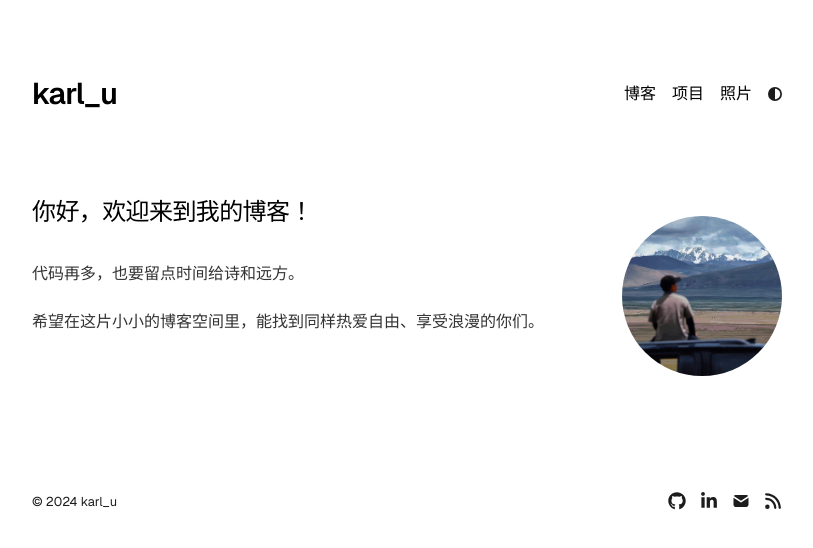
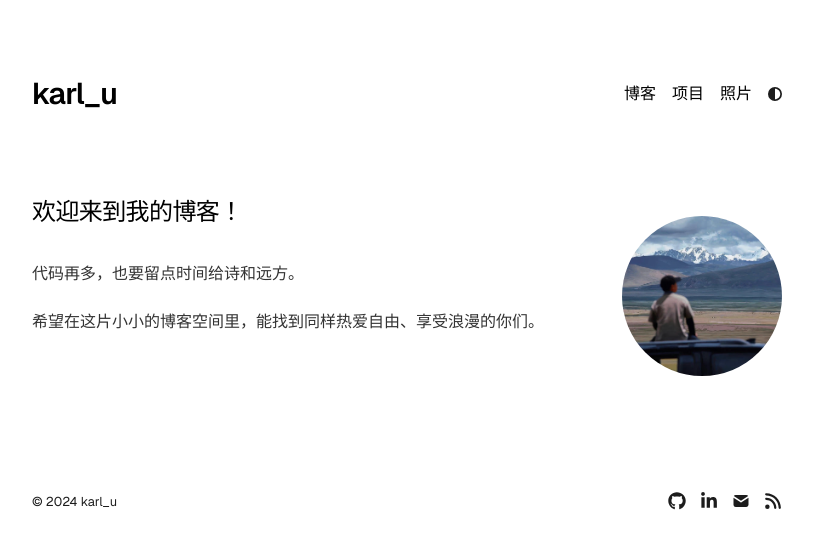
Before and after one commit to AstralBit/nextjs-boilerplate, a Next.js app: page / in a window 1280 px wide. Shown: the top 548 px of the page, without its empty margins (233-1046 px from the left). Built offline with nearby package versions, Linux system fonts and the light colour scheme.

Commit message:
fix: 🐞 delete

```diff
--- a/app/page.tsx
+++ b/app/page.tsx
@@ -13,7 +13,7 @@ export default function Page() {
         priority
       />
       <h1 className="mb-8 text-2xl font-medium tracking-tight">
-        你好，欢迎来到我的博客！
+        欢迎来到我的博客！
       </h1>
 
       <div className="prose prose-neutral dark:prose-invert">
```
